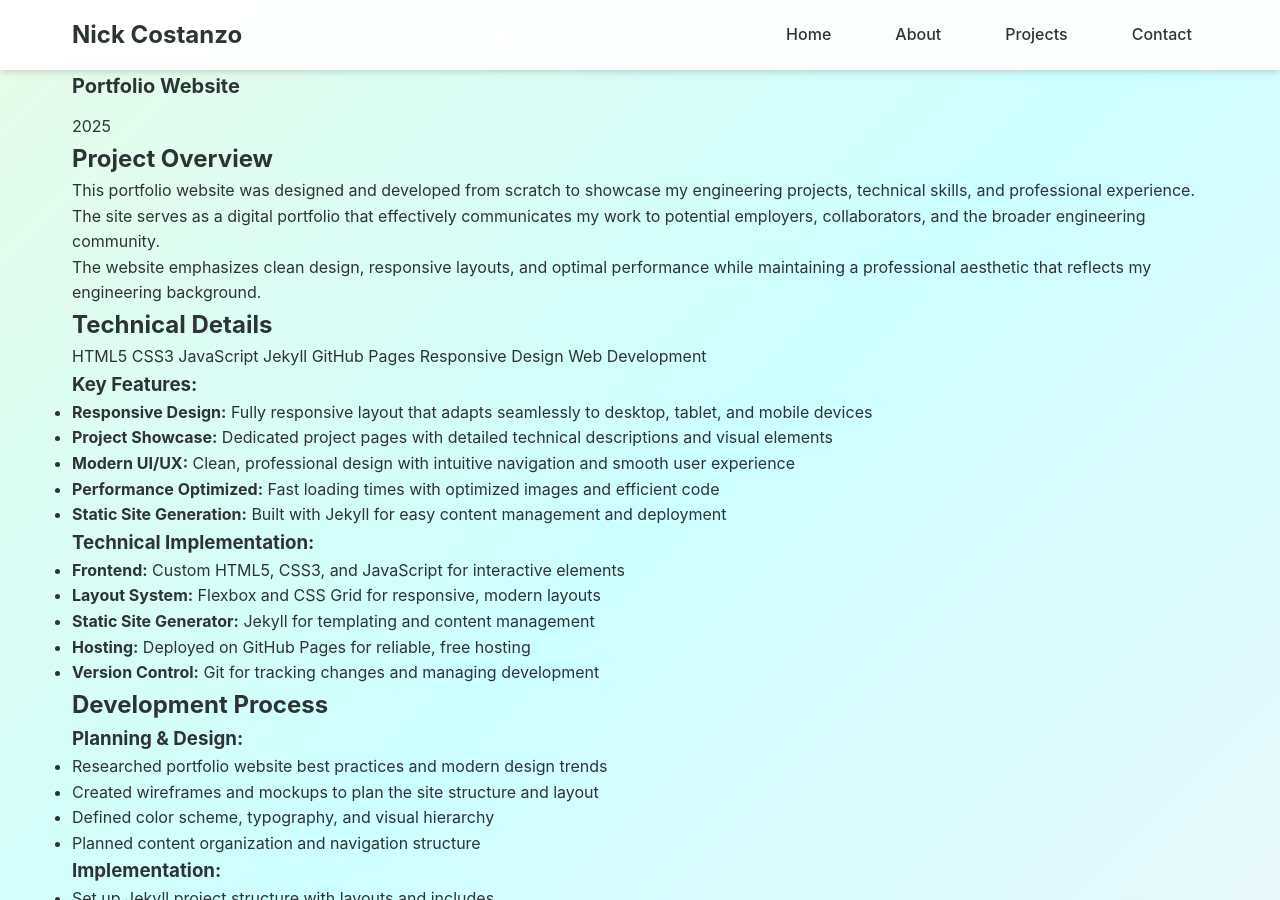
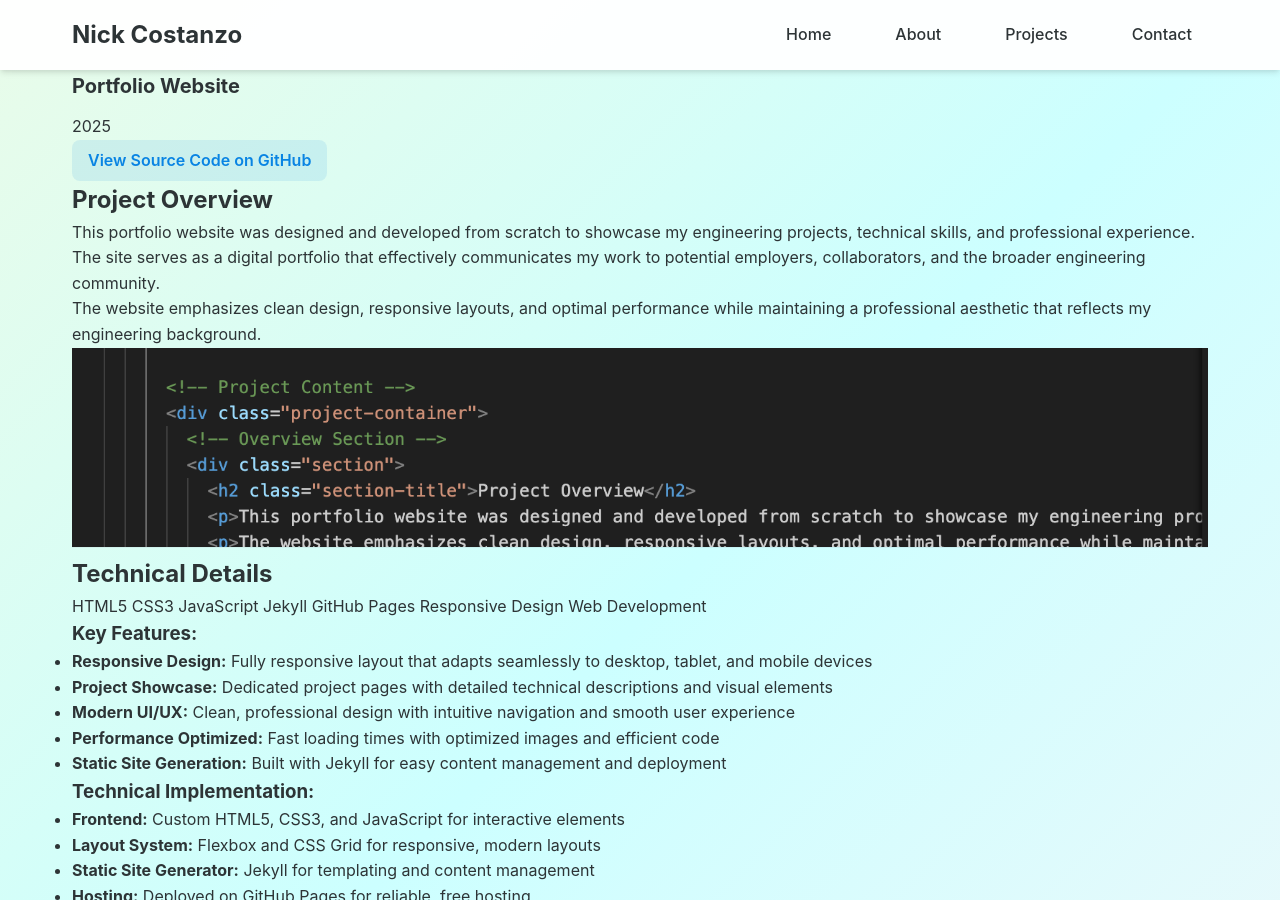
Before and after one commit to Nickcos05/nickcostanzo, a Jekyll site: the page built from projects/portfolio-website.html, in a window 1280 px wide and 900 px high. Built offline with Jekyll 4.4.1, drawn with Linux system fonts in a browser that asks for light colours.

Commit message:
added git repo link, and image for website

```diff
--- a/projects/portfolio-website.html
+++ b/projects/portfolio-website.html
@@ -9,6 +9,9 @@ title: Portfolio Website
       <header class="project-header">
         <h1 class="project-title">Portfolio Website</h1>
         <p class="project-date">2025</p>
+        <p class="project-links">
+          <a href="https://github.com/Nickcos05/nickcostanzo" target="_blank" rel="noopener noreferrer" class="project-link">View Source Code on GitHub</a>
+        </p>
       </header>
 
       <!-- Project Content -->
@@ -18,6 +21,7 @@ title: Portfolio Website
           <h2 class="section-title">Project Overview</h2>
           <p>This portfolio website was designed and developed from scratch to showcase my engineering projects, technical skills, and professional experience. The site serves as a digital portfolio that effectively communicates my work to potential employers, collaborators, and the broader engineering community.</p>
           <p>The website emphasizes clean design, responsive layouts, and optimal performance while maintaining a professional aesthetic that reflects my engineering background.</p>
+          <img src="{{ '/images/Website_Code.png' | relative_url }}" alt="Portfolio Website Code" class="project-image" loading="lazy">
         </div>
 
         <!-- Technical Details Section -->
```
Also changed, not shown: images/Website_Code.png (added).
